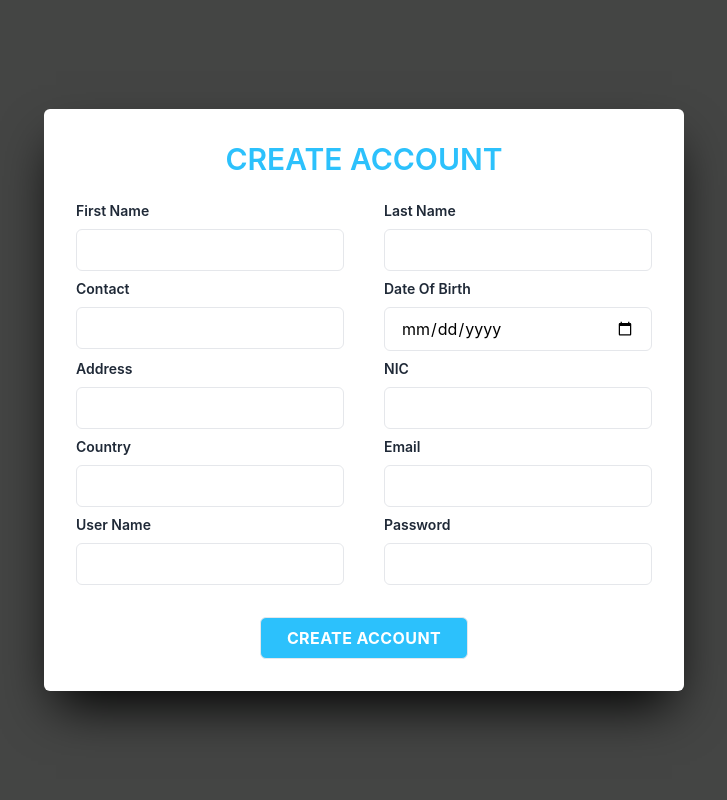
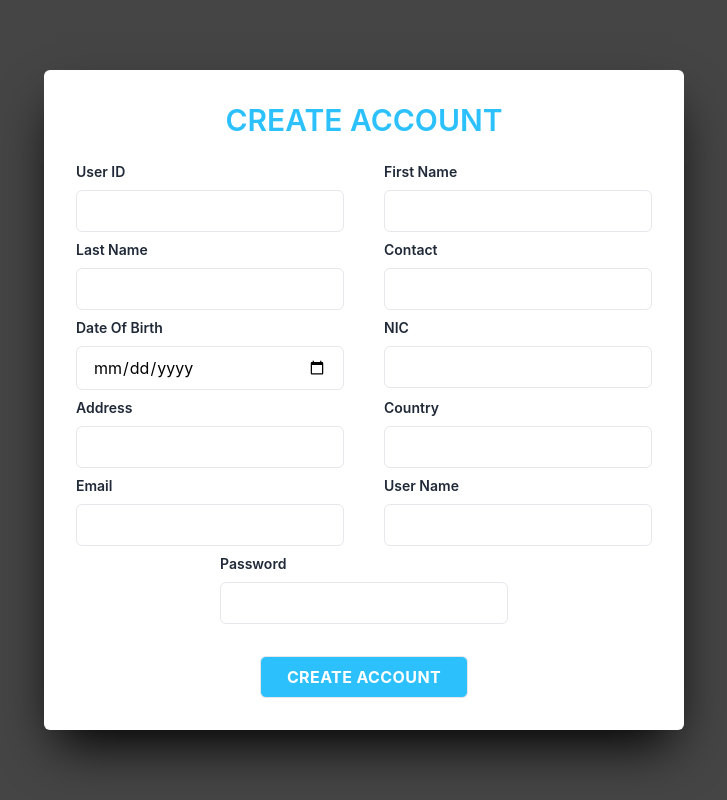
Before and after one commit to ChavinduShirantha/RAD-Course-Work, a React (Create React App) app in the folder client/: page /signup in a window 1280 px wide. Shown: the whole page, without its empty margins (276-1003 px from the left). Built offline with nearby package versions, Linux system fonts and the light colour scheme.

Commit message:
Updated SignUp.tsx

```diff
--- a/client/src/view/pages/SignUp/SignUp.tsx
+++ b/client/src/view/pages/SignUp/SignUp.tsx
@@ -48,7 +48,19 @@ export class SignUp extends Component<SignUpProps, SignUpState> {
                         Create Account
                     </h1>
                     <form className="mt-6">
-                        <div className="flex flex-row gap-10">
+                        <div className="flex flex-row gap-10 ">
+                            <div className="mb-2 basis-1/2 ">
+                                <label
+                                    className="block text-sm font-semibold text-gray-800">
+                                    User ID
+                                </label>
+                                <input type="text"
+                                       className="block w-full px-4 py-2 mt-2 bg-white border rounded-md
+                                       focus:border-[#2cc1fc] focus:ring-[#2cc1fc] focus:outline-none
+                                       focus:ring focus:ring-opacity-40"
+                                       name="userID"
+                                />
+                            </div>
                             <div className="mb-2 basis-1/2 ">
                                 <label
                                     className="block text-sm font-semibold text-gray-800">
@@ -62,6 +74,9 @@ export class SignUp extends Component<SignUpProps, SignUpState> {
                                        value={this.state.firstName}
                                        onChange={this.handleMessageInputOnChange}/>
                             </div>
+                        </div>
+                        <div className="flex flex-row gap-10">
+
                             <div className="mb-2 basis-1/2">
                                 <label
                                     className="block text-sm font-semibold text-gray-800">
@@ -76,8 +91,6 @@ export class SignUp extends Component<SignUpProps, SignUpState> {
                                     value={this.state.lastName}
                                     onChange={this.handleMessageInputOnChange}/>
                             </div>
-                        </div>
-                        <div className="flex flex-row gap-10">
                             <div className="mb-2 basis-1/2">
                                 <label
                                     className="block text-sm font-semibold text-gray-800">
@@ -91,6 +104,9 @@ export class SignUp extends Component<SignUpProps, SignUpState> {
                                        value={this.state.contact}
                                        onChange={this.handleMessageInputOnChange}/>
                             </div>
+                        </div>
+                        <div className="flex flex-row gap-10">
+
                             <div className="mb-2 basis-1/2">
                                 <label
                                     className="block text-sm font-semibold text-gray-800">
@@ -103,6 +119,20 @@ export class SignUp extends Component<SignUpProps, SignUpState> {
                                     focus:ring focus:ring-opacity-40"
                                     name="dateOfBirth"
                                     value={this.state.dateOfBirth}
+                                    onChange={this.handleMessageInputOnChange}/>
+                            </div>
+                            <div className="mb-2 basis-1/2">
+                                <label
+                                    className="block text-sm font-semibold text-gray-800">
+                                    NIC
+                                </label>
+                                <input
+                                    type="text"
+                                    className="block w-full px-4 py-2 mt-2  bg-white border rounded-md
+                                    focus:border-[#2cc1fc] focus:ring-[#2cc1fc] focus:outline-none
+                                    focus:ring focus:ring-opacity-40"
+                                    name="nic"
+                                    value={this.state.nic}
                                     onChange={this.handleMessageInputOnChange}/>
                             </div>
                         </div>
@@ -123,22 +153,6 @@ export class SignUp extends Component<SignUpProps, SignUpState> {
                             <div className="mb-2 basis-1/2">
                                 <label
                                     className="block text-sm font-semibold text-gray-800">
-                                    NIC
-                                </label>
-                                <input
-                                    type="text"
-                                    className="block w-full px-4 py-2 mt-2  bg-white border rounded-md
-                                    focus:border-[#2cc1fc] focus:ring-[#2cc1fc] focus:outline-none
-                                    focus:ring focus:ring-opacity-40"
-                                    name="nic"
-                                    value={this.state.nic}
-                                    onChange={this.handleMessageInputOnChange}/>
-                            </div>
-                        </div>
-                        <div className="flex flex-row gap-10">
-                            <div className="mb-2 basis-1/2">
-                                <label
-                                    className="block text-sm font-semibold text-gray-800">
                                     Country
                                 </label>
                                 <input type="text"
@@ -149,6 +163,9 @@ export class SignUp extends Component<SignUpProps, SignUpState> {
                                        value={this.state.country}
                                        onChange={this.handleMessageInputOnChange}/>
                             </div>
+                        </div>
+                        <div className="flex flex-row gap-10">
+
                             <div className="mb-2 basis-1/2">
                                 <label
                                     className="block text-sm font-semibold text-gray-800">
@@ -163,8 +180,6 @@ export class SignUp extends Component<SignUpProps, SignUpState> {
                                     value={this.state.email}
                                     onChange={this.handleMessageInputOnChange}/>
                             </div>
-                        </div>
-                        <div className="flex flex-row gap-10">
                             <div className="mb-2 basis-1/2">
                                 <label
                                     className="block text-sm font-semibold text-gray-800">
@@ -178,6 +193,9 @@ export class SignUp extends Component<SignUpProps, SignUpState> {
                                        value={this.state.userName}
                                        onChange={this.handleMessageInputOnChange}/>
                             </div>
+                        </div>
+                        <div className="flex justify-center ">
+
                             <div className="mb-2 basis-1/2">
                                 <label
                                     className="block text-sm font-semibold text-gray-800">
```
